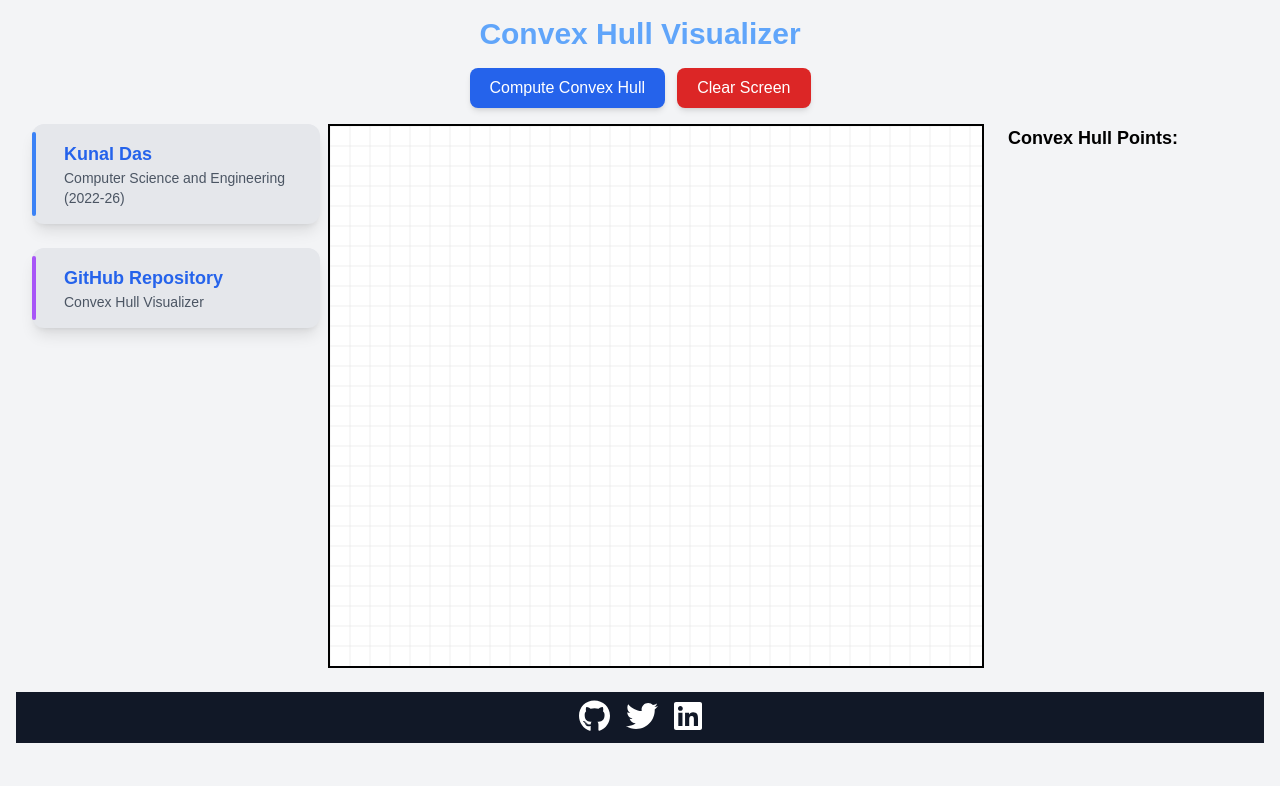
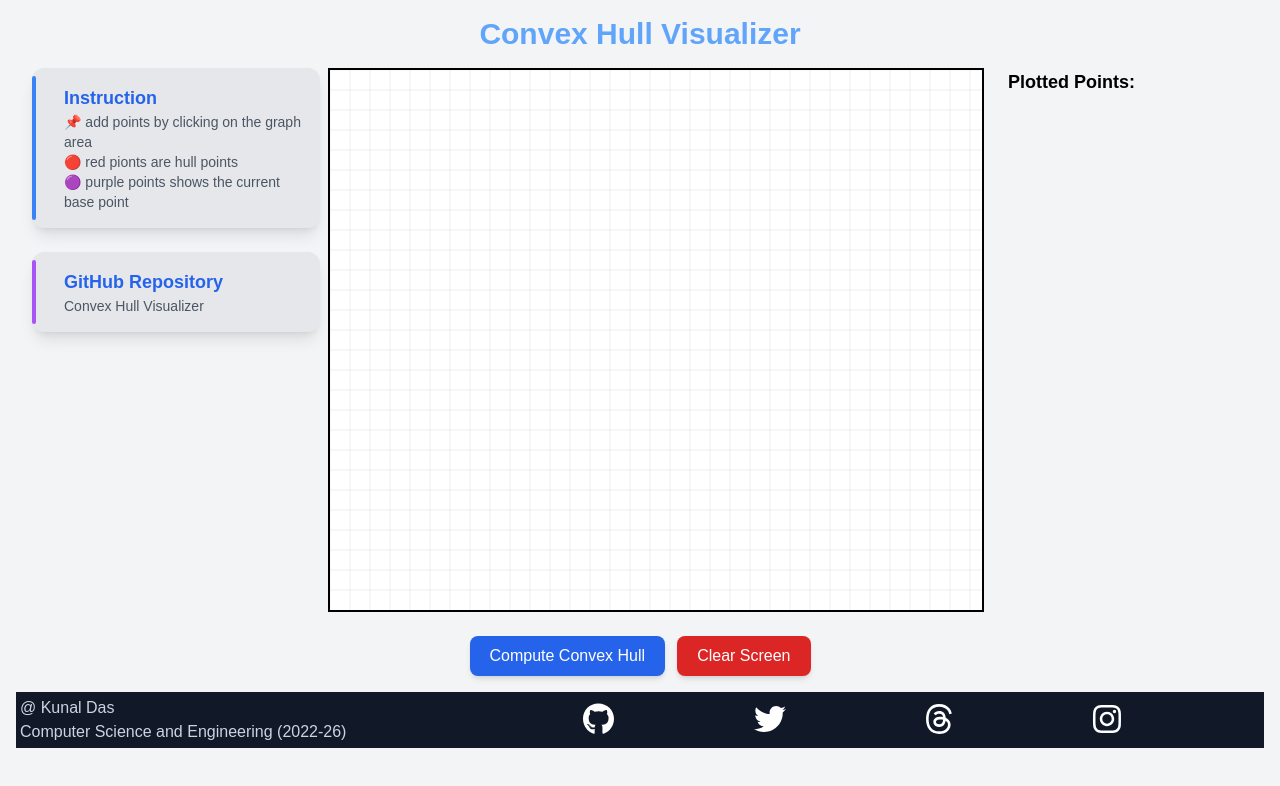
Before and after one commit to Kunal25Das/Convex-Hull-Visualizer, a Next.js app: page / in a window 1280 px wide. Shown: the top 786 px of the page. Built offline with nearby package versions, Linux system fonts and the light colour scheme.

Commit message:
major fixes

```diff
--- a/src/components/card.jsx
+++ b/src/components/card.jsx
@@ -1,10 +1,12 @@
-    export default function Card({ title, description, borderColor }) {
+    export default function Card({ title, description, description1,description2, borderColor }) {
         return (
             <div className="w-72 bg-gray-200 text-gray-800 p-4 rounded-xl shadow-lg transition hover:shadow-xl relative">
                 <div className={`absolute left-0 top-2 bottom-2 w-1 ${borderColor} rounded-full`}></div>
                 <div className="pl-4">
                     <h3 className="text-blue-600 font-semibold text-lg">{title}</h3>
                     <p className="text-gray-600 text-sm">{description}</p>
+                    <p className={`text-gray-600 text-sm ${ description1==="" ? `invisible` : `visible`}`}>{description1}</p>
+                    <p className={`text-gray-600 text-sm ${ description2==="" ? `invisible` : `visible`}`}>{description2}</p>
                 </div>
             </div>
         );
--- a/src/components/footer.jsx
+++ b/src/components/footer.jsx
@@ -1,18 +1,32 @@
 import { FontAwesomeIcon } from '@fortawesome/react-fontawesome';
-import { faGithub, faTwitter, faLinkedin } from '@fortawesome/free-brands-svg-icons';
+import { faGithub, faTwitter, faThreads, faInstagram } from '@fortawesome/free-brands-svg-icons';
 
 export default function Footer() {
       return (
-            <footer className="w-full p-2 bg-gray-900 text-white flex justify-center space-x-4">
-                  <a href="https://github.com/Kunal25Das" target="_blank" rel="noopener noreferrer">
+            <footer className="w-full p-1 bg-gray-900 flex flex-col-reverse justify-center gap-4 sm:flex-row">
+                  <div className="w-1/3 text-slate-300">
+                  <p>@ Kunal Das</p>
+                  <p>Computer Science and Engineering (2022-26) </p>
+                  </div>
+
+                  <div className="w-2/3 flex  align-middle items-center justify-evenly text-white">
+                  <a className="" href="https://github.com/Kunal25Das" target="_blank" rel="noopener noreferrer">
                         <FontAwesomeIcon icon={faGithub} size="2x" />
                   </a>
-                  <a href="https://twitter.com" target="_blank" rel="noopener noreferrer">
+                  <a href="https://x.com/_hit0ru_" target="_blank" rel="noopener noreferrer">
                         <FontAwesomeIcon icon={faTwitter} size="2x" />
                   </a>
-                  <a href="https://linkedin.com" target="_blank" rel="noopener noreferrer">
-                        <FontAwesomeIcon icon={faLinkedin} size="2x" />
-                  </a>
+                        {/* Threads Link */}
+                        <a href="https://www.threads.net/@_.hitoru._" target="_blank" rel="noopener noreferrer">
+                              <FontAwesomeIcon icon={faThreads} size="2x" />
+                        </a>
+
+                        {/* Instagram Link */}
+                        <a href="https://www.instagram.com/_.hitoru._/" target="_blank" rel="noopener noreferrer">
+                              <FontAwesomeIcon icon={faInstagram} size="2x" />
+                        </a>
+
+                  </div>
             </footer>
       );
 }
--- a/src/pages/index.jsx
+++ b/src/pages/index.jsx
@@ -48,28 +48,14 @@ export default function Home() {
                         Convex Hull Visualizer
                   </h1>
 
-                  <div className="flex flex-col sm:flex-row justify-center gap-3 mb-4">
-                        <button
-                              onClick={computeHull}
-                              disabled={disabled}
-                              className={`px-5 py-2 rounded-lg shadow-md transition ${disabled ? 'bg-gray-400 cursor-not-allowed' : 'bg-blue-600 hover:bg-blue-700 text-white'
-                                    }`}
-                        >
-                              Compute Convex Hull
-                        </button>
-                        <button
-                              onClick={clearScreen}
-                              className="px-5 py-2 bg-red-600 text-white rounded-lg shadow-md hover:bg-red-700 transition"
-                        >
-                              Clear Screen
-                        </button>
-                  </div>
 
                   <div className="flex flex-col lg:flex-row gap-6 max-w-7xl pb-6  mx-auto">
                         <div className="max-w-full lg:w-64 flex flex-col gap-6 mx-4">
                               <Card
-                                    title="Kunal Das"
-                                    description="Computer Science and Engineering (2022-26)"
+                                    title="Instruction"
+                                    description="📌 add points by clicking on the graph area"
+                                    description1="🔴 red pionts are hull points"
+                                    description2="🟣 purple points shows the current base point"
                                     borderColor="bg-blue-500"
                               />
                               <a href="https://github.com/Kunal25Das/Convex-Hull-Visualizer"
@@ -80,6 +66,8 @@ export default function Home() {
                                     <Card
                                           title="GitHub Repository"
                                           description="Convex Hull Visualizer"
+                                          description1=""
+                                          description2=""
                                           borderColor="bg-purple-500"
                                     />
                               </a>
@@ -98,17 +86,42 @@ export default function Home() {
                         <div className="w-full lg:w-64">
                               <div className="lg:sticky lg:top-6">
                                     <h2 className="text-lg text-black font-semibold mb-3">
-                                          Convex Hull Points:
+                                          Plotted Points:
                                     </h2>
+                                    {/* Scrollable list container */}
+                                    <div className="max-h-60 overflow-y-auto  rounded-lg p-2">
                                     <ul className="space-y-1">
-                                          {hull.map((p, index) => (
-                                                <li key={index} className="text-blue-600">
-                                                      ({p.x.toFixed(2)}, {p.y.toFixed(2)})
-                                                </li>
-                                          ))}
-                                    </ul>
+                                                {points.map((p, index) => {
+                                                      // Check if (p.x, p.y) exists in hull by comparing values
+                                                      const isHullPoint = hull.some(h => h.x === p.x && h.y === p.y);
+
+                                                      return (
+                                                            <li key={index} className={isHullPoint ? "text-red-600" : "text-blue-600"}>
+                                                                  ({p.x.toFixed(2)}, {p.y.toFixed(2)})
+                                                            </li>
+                                                      );
+                                                })}
+                                          </ul>
+
+                                    </div>
                               </div>
                         </div>
+                  </div>
+                  <div className="flex flex-col sm:flex-row justify-center gap-3 mb-4">
+                        <button
+                              onClick={computeHull}
+                              disabled={disabled}
+                              className={`px-5 py-2 rounded-lg shadow-md transition ${disabled ? 'bg-gray-400 cursor-not-allowed' : 'bg-blue-600 hover:bg-blue-700 text-white'
+                                    }`}
+                        >
+                              Compute Convex Hull
+                        </button>
+                        <button
+                              onClick={clearScreen}
+                              className="px-5 py-2 bg-red-600 text-white rounded-lg shadow-md hover:bg-red-700 transition"
+                        >
+                              Clear Screen
+                        </button>
                   </div>
                   <Footer/>
             </div>
```
